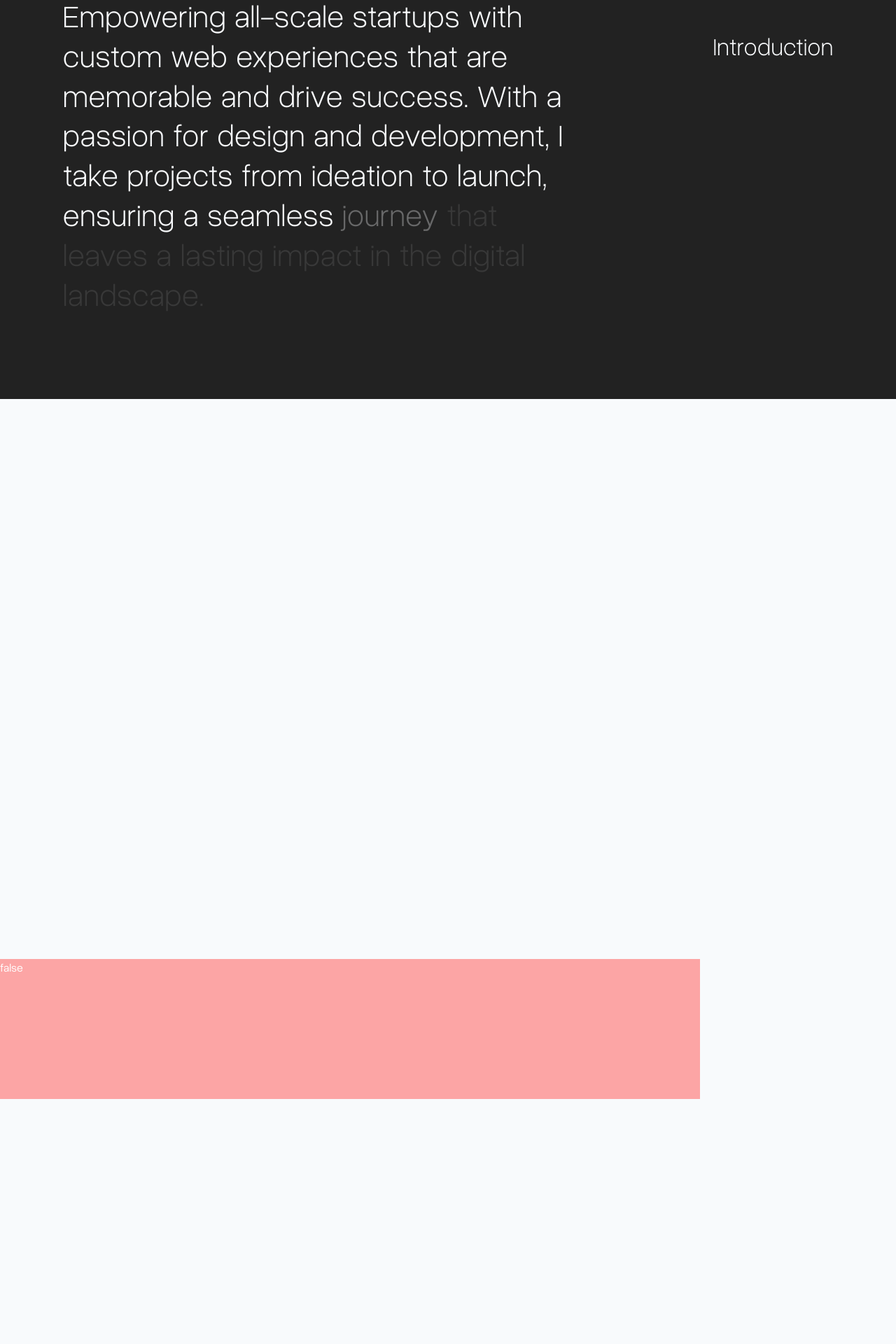
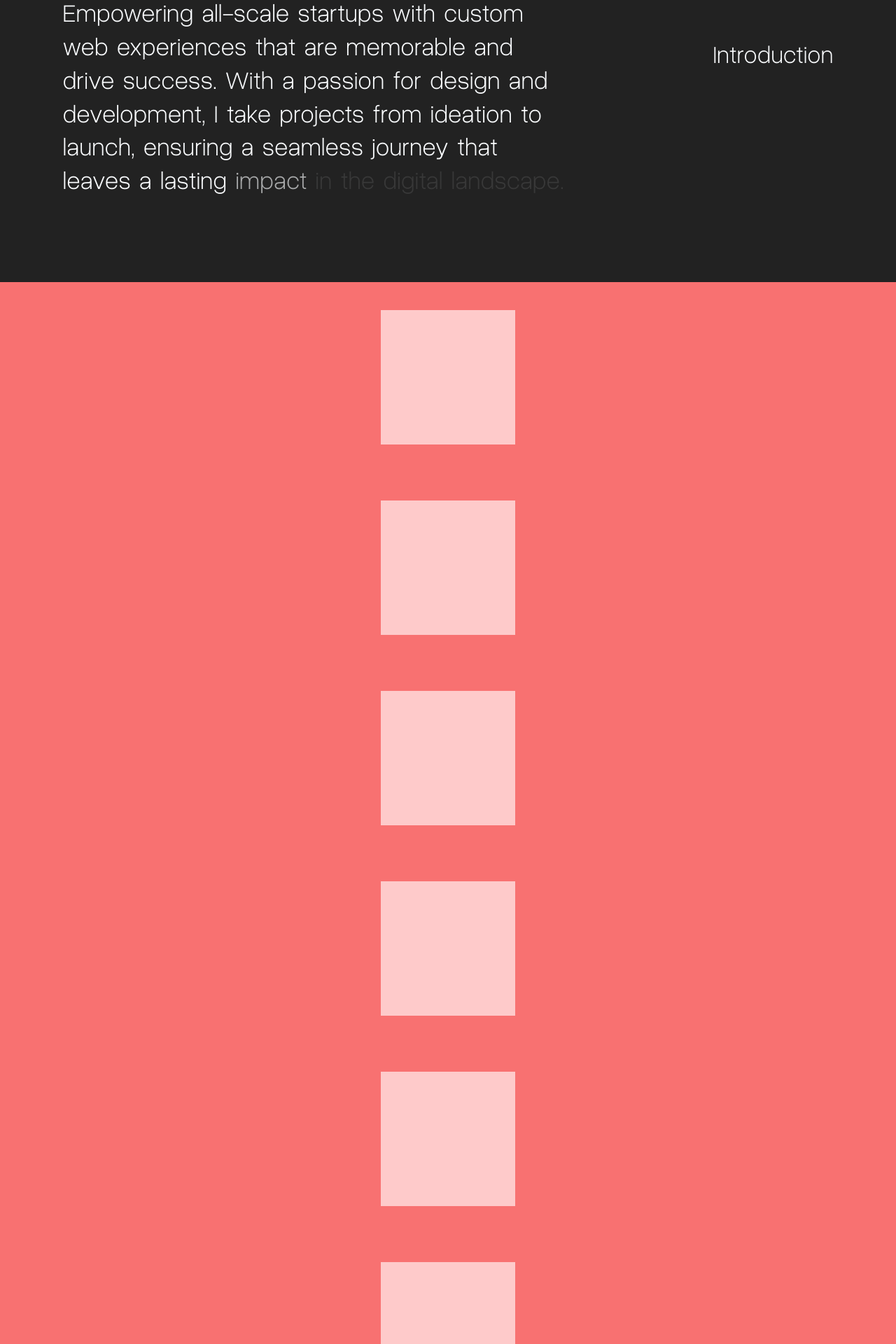
Before and after one commit to thomassbooth/thomas-booth-2024, a Next.js app: page / in a window 1280 px wide. Shown: the part 940-2860 px from the top of the page at 70% size. Built offline with nearby package versions, Linux system fonts and the light colour scheme.

Commit message:
footer etc

```diff
--- a/src/app/globals.css
+++ b/src/app/globals.css
@@ -4,7 +4,6 @@
 
 body{
   margin: 0px;
-  padding-bottom: 100vh;
  /* cursor: none;  */
 }
 
--- a/src/app/page.tsx
+++ b/src/app/page.tsx
@@ -1,8 +1,9 @@
-
 import Hero from "@/components/Hero";
 import Random from "@/components/Random";
 import Introduction from "@/components/Introduction";
 import type { Metadata } from "next";
+import Magnetic from "@/components/Magnetic";
+import Info from "@/components/Footer/Info";
 
 export const metadata: Metadata = {
   title: "Thomas Booth - Software Engineer 2024",
@@ -11,11 +12,21 @@ export const metadata: Metadata = {
 
 export default function Home() {
   return (
-    <main>
+    <main className="relative">
       <Hero />
       <Introduction />
-      <div className="h-screen"></div>
-      <Random />
+      <div className="relative  bg-red-400 z-50 flex flex-col justify-center items-center gap-20 py-10">
+        <div className = 'w-48 h-48 bg-red-200'></div>
+        <div className = 'w-48 h-48 bg-red-200'></div>
+        <div className = 'w-48 h-48 bg-red-200'></div>
+        <div className = 'w-48 h-48 bg-red-200'></div>
+        <div className = 'w-48 h-48 bg-red-200'></div>
+        <div className = 'w-48 h-48 bg-red-200'></div>
+        <div className = 'w-48 h-48 bg-red-200'></div>
+      </div>
+      <Info/>
+
+      {/* <Random /> */}
     </main>
   );
 }
--- /dev/null
+++ b/src/components/Footer/Curve.tsx
@@ -0,0 +1,31 @@
+import React from "react";
+import { motion, useTransform } from 'framer-motion'
+
+const Curve = ({scrollYProgress, height, width }) => {
+  const initialPath = `
+        M0 300
+        Q${width / 2} 0 ${width} 300
+        L${width} ${300}
+        Q${width / 2} ${600} 0 ${300}
+        L0 0
+    `;
+
+  const targetPath = `
+        M0 300
+        Q${width / 2} 0 ${width} 300
+        L${width} 0
+        Q${width / 2} 0 0 0
+        L0 0
+        `;
+
+
+    const curve = useTransform(scrollYProgress, [0, 1], [targetPath, initialPath])
+
+  return (
+    <motion.svg className = 'z-50 w-full bg-green-400'>
+      <motion.path style = {{ d: curve}} />
+    </motion.svg>
+  );
+};
+
+export default Curve;
--- /dev/null
+++ b/src/components/Footer/Info.tsx
@@ -0,0 +1,55 @@
+"use client";
+
+import { useScroll, useTransform } from "framer-motion";
+import React, { useEffect, useRef, useState } from "react";
+import { motion } from "framer-motion";
+import Curve from "./Curve";
+
+const Info = () => {
+  const container = useRef(null);
+  const [dimensions, setDimensions] = useState<{
+    width: number | null;
+    height: number | null;
+  }>({
+    width: null,
+    height: null,
+  });
+
+  useEffect(() => {
+    function resize() {
+      setDimensions({
+        width: window.innerWidth,
+        height: window.innerHeight,
+      });
+    }
+
+    resize();
+
+    window.addEventListener("resize", resize);
+
+    return () => {
+      window.removeEventListener("resize", resize);
+    };
+  }, []);
+  const { scrollYProgress } = useScroll({
+    target: container,
+    offset: ["start start", "end end"],
+  });
+
+  const y = useTransform(scrollYProgress, [0, 1], ["50vh", "0vh"]);
+
+  return (
+    <div ref={container} className="w-screen z-40 mt-[-100vh]">
+      <div className="h-screen"></div>
+      <div className="sticky -bottom-0 h-[70vh] bg-common-background-cream text-common-gray">
+        <motion.div style={{ y }}>
+          <span className="text-title">Lets work</span>
+          <span className="text-title">Together</span>
+          {/* <Curve scrollYProgress = {scrollYProgress} {...dimensions}/> */}
+        </motion.div>
+      </div>
+    </div>
+  );
+};
+
+export default Info;
--- a/src/components/Header/Navbar.tsx
+++ b/src/components/Header/Navbar.tsx
@@ -7,6 +7,7 @@ import Cursor from "../Cursor/Cursor";
 import { motion } from "framer-motion";
 import useHover from "@/store/useCursor";
 import Hire from "../Hover/Hire";
+import Magnetic from "../Magnetic";
 
 const Navbar = () => {
   const stickyElement = useRef(null);
@@ -20,7 +21,7 @@ const Navbar = () => {
       <div className="relative w-full flex justify-end">
         <MenuButton ref={stickyElement} isOpen={isOpen} setIsOpen={setIsOpen} />
       </div>
-      <div className="absolute top-0 w-full h-[54px] flex items-center overflow-hidden pointer-events-none">
+      <div className="absolute top-0 w-full h-[54px] flex items-center overflow-hidden">
         <div className="inline-block overflow-hidden left-0">
           <motion.div
             whileInView="visible"
@@ -52,11 +53,16 @@ const Navbar = () => {
               setCursor({ size: 16, type: "none" });
             }}
             onMouseEnter={() => {
-              setCursor({ size: 70, type: "scale", colour: 'bg-palette-green-light',  content: <Hire /> });
+              setCursor({
+                size: 70,
+                type: "scale",
+                colour: "bg-palette-green-light",
+                content: <Hire />,
+              });
             }}
-            className = 'pointer-events-auto'
+            className="pointer-events-auto"
           >
-            <span className="flex items-center pointer-events-none">
+            <span className="flex items-center">
               <div className="mr-2 w-2 h-2 bg-green-400 border border-common-gray rounded-full" />
               2024 - Available For Work
             </span>
@@ -73,9 +79,7 @@ const Navbar = () => {
             }}
             transition={{ delay: 2, duration: 0.5, ease: "easeIn" }}
           >
-            <span className="flex items-center">
-              Menu
-            </span>
+            <span className="flex items-center">Menu</span>
           </motion.div>
           <div className="w-[69px]" />
         </div>
--- a/src/components/Hero.tsx
+++ b/src/components/Hero.tsx
@@ -15,7 +15,7 @@ const Hero = () => {
   ]);
 
   const [hidden, setHidden] = useState(false)
-  const { scrollY, scrollYProgress } = useScroll({
+  const { scrollYProgress } = useScroll({
     target: container,
     offset: ["start start", "end start"],
   });
--- a/src/components/Introduction.tsx
+++ b/src/components/Introduction.tsx
@@ -2,6 +2,7 @@
 import React, { useRef } from "react";
 import Word from "./TextOpacity/Word";
 import { useScroll, motion, useTransform } from "framer-motion";
+import Magnetic from "./Magnetic";
 
 const paragraph = `Empowering all-scale startups with custom web experiences that are memorable and drive success. With a passion for design and development, I take projects from ideation to launch, ensuring a seamless journey that leaves a lasting impact in the digital landscape.`;
 
@@ -58,6 +59,7 @@ const Introduction = () => {
             </span>
           </motion.div>
         </div>
+
       </div>
     </>
   );
--- a/src/components/Magnetic.tsx
+++ b/src/components/Magnetic.tsx
@@ -3,7 +3,7 @@
 import { useRef, useState } from "react";
 import { motion } from "framer-motion";
 
-export default function Magnetic({ children }: { children: React.ReactNode }) {
+export default function Magnetic({ className ,children }: { className?: string, children: React.ReactNode }) {
   const ref = useRef<any>(null);
   const [position, setPosition] = useState({ x: 0, y: 0 });
 
@@ -12,7 +12,7 @@ export default function Magnetic({ children }: { children: React.ReactNode }) {
     const { height, width, left, top } = ref.current.getBoundingClientRect();
     const middleX = clientX - (left + width / 2);
     const middleY = clientY - (top + height / 2);
-    setPosition({ x: middleX * 0.1, y: middleY * 0.1 });
+    setPosition({ x: middleX * 0.2, y: middleY * 0.2 });
   };
 
   const reset = () => {
@@ -24,6 +24,7 @@ export default function Magnetic({ children }: { children: React.ReactNode }) {
     <motion.div
       style={{ position: "relative" }}
       ref={ref}
+      className = {className}
       onMouseMove={handleMouse}
       onMouseLeave={reset}
       animate={{ x, y }}
--- a/tailwind.config.ts
+++ b/tailwind.config.ts
@@ -25,10 +25,10 @@ const config: Config = {
         'heading': ['2.2rem', {
           'lineHeight': '1'
         }],
-        'text': ['2.8rem', {
+        'text': ['2.8cqw', {
           'lineHeight': '1'
         }],
-        'cursor': ['1.5rem', {
+        'cursor': ['1.2rem', {
           'lineHeight': '1'
         }],
       },
```
